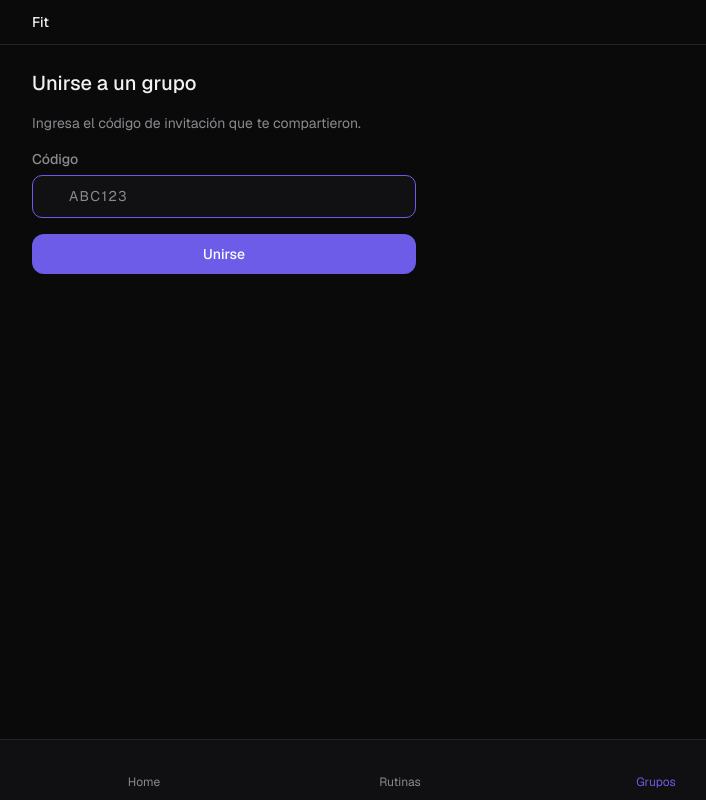
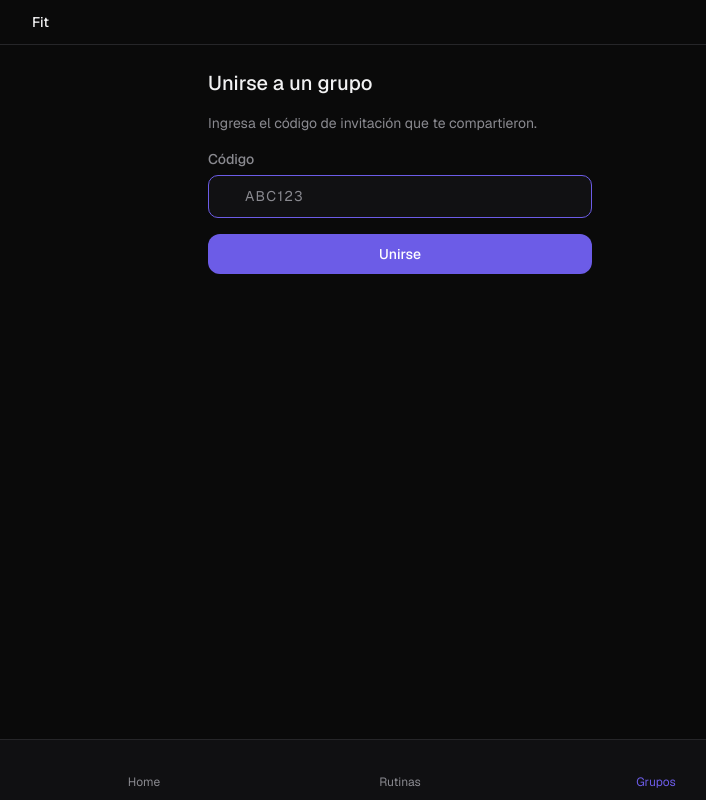
Before and after one commit to 1Bnja/fit, a Next.js app: page /grupos/unirse in a window 1280 px wide. Shown: the whole page, without its empty margins (240-946 px from the left). Built offline with nearby package versions, Linux system fonts and the light colour scheme; some icons are missing.

Commit message:
Center the remaining narrow forms
Same missing-mx-auto bug just fixed on the profile form was also on
nueva rutina, nuevo grupo, and unirse a grupo — all three left-aligned
their max-w-sm content inside the wide page container instead of
centering it.

```diff
--- a/app/(app)/grupos/nuevo/page.tsx
+++ b/app/(app)/grupos/nuevo/page.tsx
@@ -11,7 +11,7 @@ export default function NuevoGrupoPage() {
   const [state, formAction, pending] = useActionState(crearGrupo, initialState);
 
   return (
-    <form action={formAction} className="flex max-w-sm flex-col gap-4">
+    <form action={formAction} className="mx-auto flex w-full max-w-sm flex-col gap-4">
       <h1 className="text-xl font-medium">Nuevo grupo</h1>
 
       <Field label="Nombre" icon={<Users size={16} />}>
--- a/app/(app)/rutinas/nueva/page.tsx
+++ b/app/(app)/rutinas/nueva/page.tsx
@@ -11,7 +11,7 @@ export default function NuevaRutinaPage() {
   const [state, formAction, pending] = useActionState(crearRutina, initialState);
 
   return (
-    <form action={formAction} className="flex max-w-sm flex-col gap-4">
+    <form action={formAction} className="mx-auto flex w-full max-w-sm flex-col gap-4">
       <h1 className="text-xl font-medium">Nueva rutina</h1>
 
       <Field label="Nombre" icon={<Dumbbell size={16} />}>
--- a/components/UnirseGrupoForm.tsx
+++ b/components/UnirseGrupoForm.tsx
@@ -11,7 +11,7 @@ export default function UnirseGrupoForm({ codigoInicial }: { codigoInicial: stri
   const [state, formAction, pending] = useActionState(unirseAGrupo, initialState);
 
   return (
-    <form action={formAction} className="flex max-w-sm flex-col gap-4">
+    <form action={formAction} className="mx-auto flex w-full max-w-sm flex-col gap-4">
       <h1 className="text-xl font-medium">Unirse a un grupo</h1>
       <p className="text-sm text-muted">Ingresa el código de invitación que te compartieron.</p>
 
```
